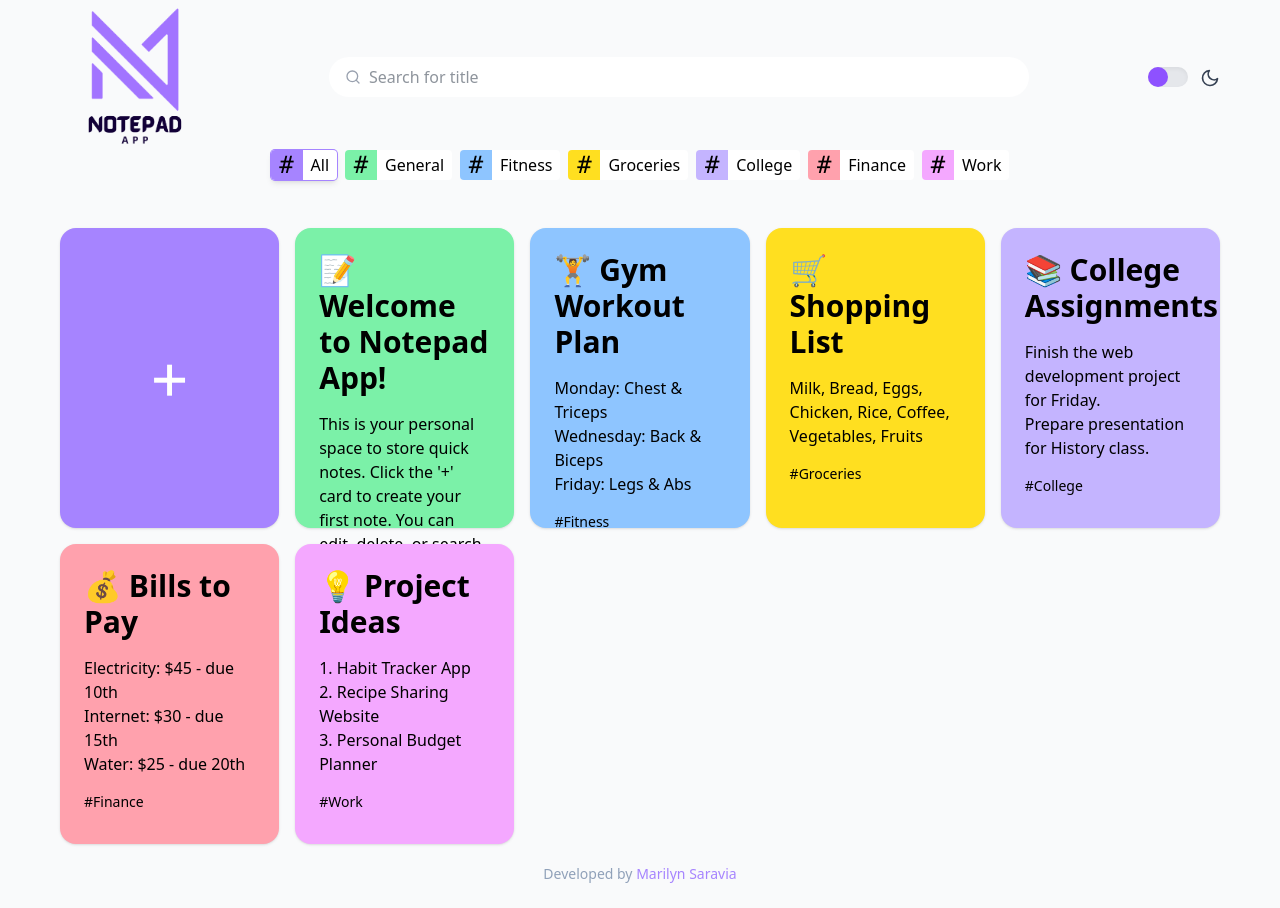
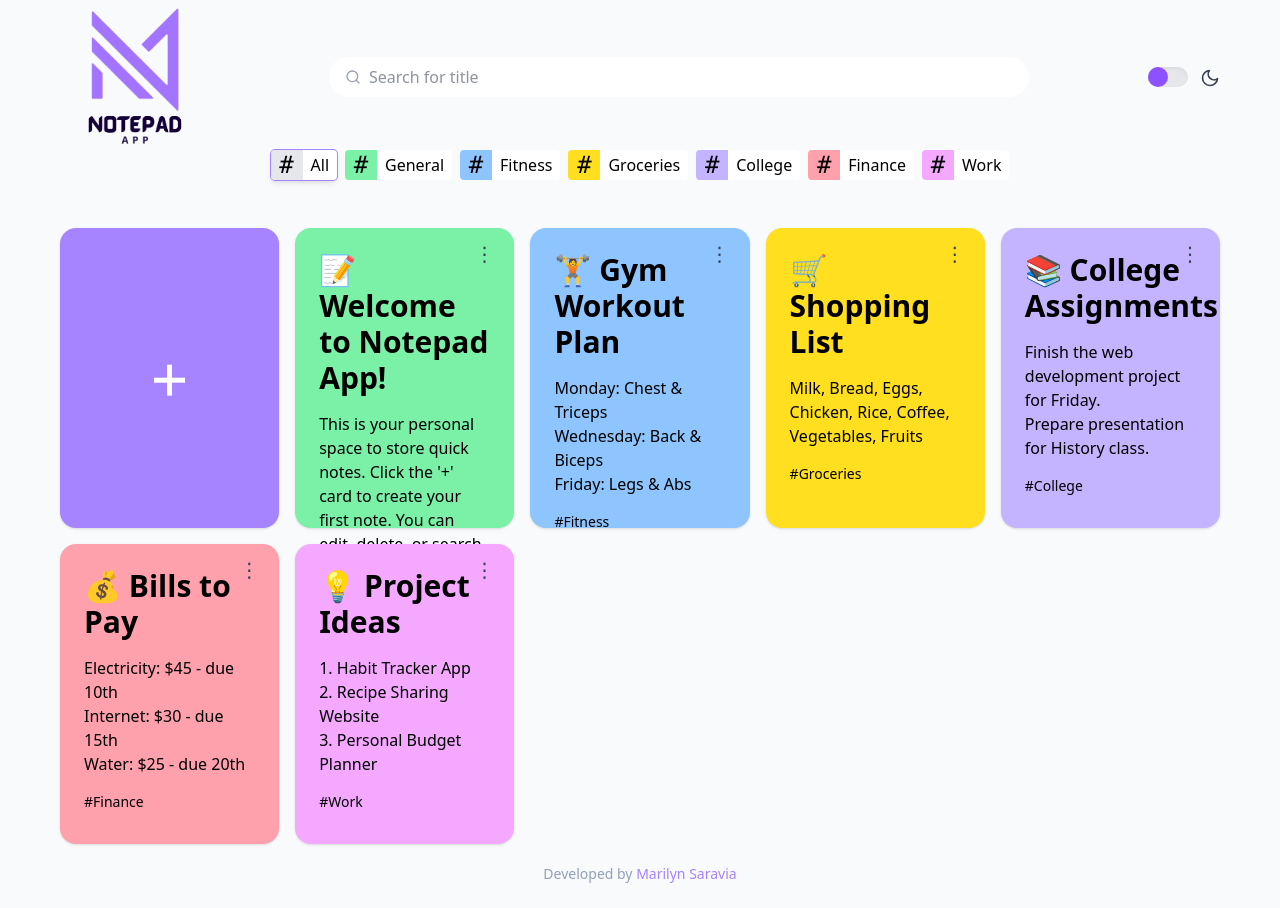
Before and after one commit to marilynsaravia/Notepad-App, a React (Vite) app: page / in a window 1280 px wide. Built offline with nearby package versions, Linux system fonts and the light colour scheme.

Commit message:
feat: add note editing and deletion with in-card form and 3-dot contextual menu

```diff
--- a/src/components/Notes/Notes.jsx
+++ b/src/components/Notes/Notes.jsx
@@ -2,6 +2,7 @@
 import { useEffect, useMemo, useState } from "react";
 import notesData from "../../data/notes.json";
 import AddNote from "./AddNote";
+import NoteForm from "./NoteForm"; // 👈 lo usamos para editar
 
 // Normalize strings to avoid duplicates like "Work" vs "work"
 const normalize = (s = "") => s.trim().toLowerCase();
@@ -19,6 +20,11 @@ const Notes = ({ searchTerm = "" }) => {
 
   // Local selected category state (self-contained)
   const [activeCategory, setActiveCategory] = useState("All");
+
+  // 🔽 id de la nota cuyo menú está abierto
+  const [menuOpenId, setMenuOpenId] = useState(null);
+  // 🔽 id de la nota que estamos editando
+  const [editingId, setEditingId] = useState(null);
 
   // Persist notes to localStorage
   useEffect(() => {
@@ -57,7 +63,7 @@ const Notes = ({ searchTerm = "" }) => {
       const k = normalize(n.category);
       if (!k) continue;
       const cls = colorClasses[n.color]; // translate note.color -> Tailwind class
-      if (cls && !acc[k]) acc[k] = cls;   // keep the first one found
+      if (cls && !acc[k]) acc[k] = cls; // keep the first one found
     }
     return acc;
   }, [notes]);
@@ -86,9 +92,26 @@ const Notes = ({ searchTerm = "" }) => {
         newNote?.content?.trim() ||
         "",
       category: newNote?.category?.trim() || "",
-      color: newNote?.color || "gray", // cards still use note.color
+      color: newNote?.color || "violet",
     };
     setNotes((prev) => [...prev, cleaned]);
+  };
+
+  // ✏️ editar nota
+  const handleUpdateNote = (id, updatedData) => {
+    setNotes((prev) =>
+      prev.map((note) =>
+        note.id === id ? { ...note, ...updatedData } : note
+      )
+    );
+    setEditingId(null);
+  };
+
+  // 🗑 borrar nota
+  const handleDeleteNote = (id) => {
+    setNotes((prev) => prev.filter((note) => note.id !== id));
+    if (editingId === id) setEditingId(null);
+    if (menuOpenId === id) setMenuOpenId(null);
   };
 
   return (
@@ -98,7 +121,7 @@ const Notes = ({ searchTerm = "" }) => {
         {categories.map((cat) => {
           const key = normalize(cat);
           const bgClass =
-            key === "All"
+            key === "all"
               ? "bg-gray-200"
               : categoryBgByCat[key] || "bg-violet-400";
 
@@ -107,7 +130,11 @@ const Notes = ({ searchTerm = "" }) => {
               key={cat}
               onClick={() => setActiveCategory(cat)}
               className={`bg-white dark:bg-gray-700 inline-flex items-center gap-2 h-[30px] pl-0 pr-2 rounded-sm transition cursor-pointer
-                ${activeCategory === cat ? "ring-1 ring-violet-400 shadow-md" : ""}`}
+                ${
+                  activeCategory === cat
+                    ? "ring-1 ring-violet-400 shadow-md"
+                    : ""
+                }`}
               aria-pressed={activeCategory === cat}
             >
               <div
@@ -129,13 +156,59 @@ const Notes = ({ searchTerm = "" }) => {
         <AddNote onAdd={handleAddNote} />
 
         {/* Render filtered notes */}
-        {filteredNotes.map((note) => (
+        {filteredNotes.map((note) => {
+          const isEditing = editingId === note.id;
+          const isMenuOpen = menuOpenId === note.id;
+
+          return (
             <div
               key={note.id}
               className={`${
                 colorClasses[note.color] || "bg-gray-200"
-            } rounded-2xl shadow-sm p-6 flex flex-col justify-between h-[300px]`}
+              } relative rounded-2xl shadow-sm p-6 flex flex-col justify-between h-[300px]`}
             >
+              {/* 3 puntitos (solo cuando no estamos editando) */}
+              {!isEditing && (
+                <button
+                  className="absolute top-3 right-5 text-gray-700 dark:text-gray-900 text-xl hover:text-black"
+                  onClick={() =>
+                    setMenuOpenId(isMenuOpen ? null : note.id)
+                  }
+                >
+                  ⋮
+                </button>
+              )}
+
+              {/* Menú Edit / Delete */}
+              {isMenuOpen && (
+                <div className="absolute top-8 right-3 bg-white rounded-lg shadow-lg text-sm overflow-hidden z-20">
+                  <button
+                    className="w-full px-4 py-2 text-left hover:bg-gray-100"
+                    onClick={() => {
+                      setEditingId(note.id);
+                      setMenuOpenId(null);
+                    }}
+                  >
+                    ✏️ Edit
+                  </button>
+                  <button
+                    className="w-full px-4 py-2 text-left text-red-600 hover:bg-red-50"
+                    onClick={() => handleDeleteNote(note.id)}
+                  >
+                    🗑️ Delete
+                  </button>
+                </div>
+              )}
+
+              {/* Contenido: form si editando, texto si no */}
+              {isEditing ? (
+                <NoteForm
+                  initialData={note}
+                  submitLabel="Save"
+                  onSubmit={(values) => handleUpdateNote(note.id, values)}
+                  onCancel={() => setEditingId(null)} // opcional, solo si tu NoteForm lo soporta
+                />
+              ) : (
                 <div>
                   <h2 className="text-3xl font-semibold">{note.title}</h2>
                   <p className="mt-4 text-base whitespace-pre-line">
@@ -147,8 +220,10 @@ const Notes = ({ searchTerm = "" }) => {
                     </p>
                   )}
                 </div>
+              )}
             </div>
-        ))}
+          );
+        })}
       </div>
     </div>
   );
```
Lines whose indentation alone changed are shown as unchanged.
